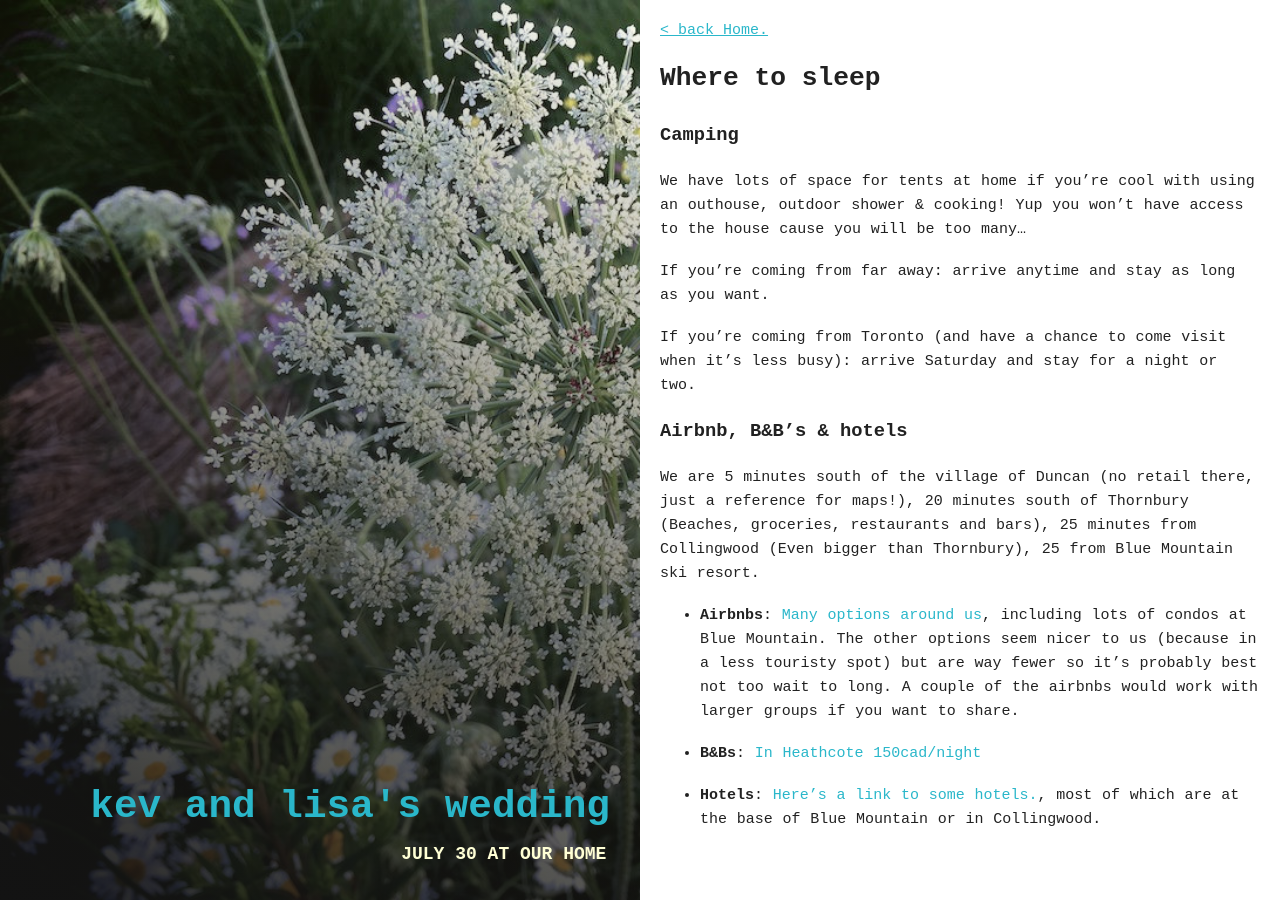
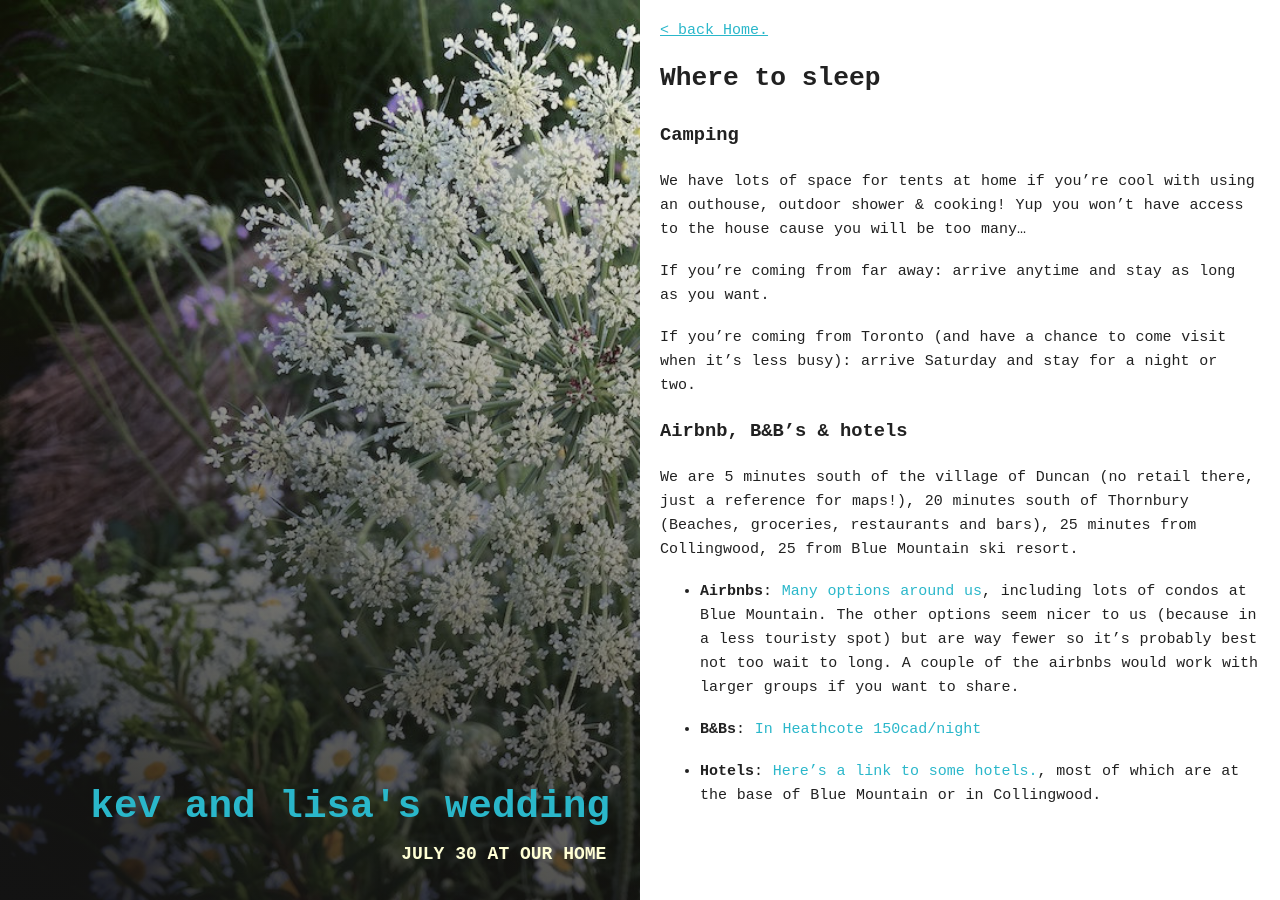
Before and after one commit to kevwalsh/carota, a Jekyll site: the page built from _posts/2016-01-05-where-to-sleep.md, in a window 1280 px wide. Built offline with Jekyll 4.4.1, drawn with Linux system fonts in a browser that asks for light colours.

Commit message:
Update 2016-01-05-where-to-sleep.md

```diff
--- a/_posts/2016-01-05-where-to-sleep.md
+++ b/_posts/2016-01-05-where-to-sleep.md
@@ -23,7 +23,7 @@
 
 #### Airbnb, B&B's & hotels
 
-We are 5 minutes south of the village of Duncan (no retail there, just a reference for maps!), 20 minutes south of Thornbury (Beaches, groceries, restaurants and bars), 25 minutes from Collingwood (Even bigger than Thornbury), 25 from Blue Mountain ski resort.
+We are 5 minutes south of the village of Duncan (no retail there, just a reference for maps!), 20 minutes south of Thornbury (Beaches, groceries, restaurants and bars), 25 minutes from Collingwood, 25 from Blue Mountain ski resort.
 
 - **Airbnbs**: [Many options around us](https://www.airbnb.ca/s/Duncan--Canada?checkin=29-07-2016&checkout=01-08-2016&guests=2&room_types%5B%5D=Entire+home%2Fapt&sw_lat=44.26659464166998&sw_lng=-80.60931852550351&ne_lat=44.52074649763&ne_lng=-80.28659513683164&search_by_map=true&zoom=11&ss_id=2ulkhhr6&s_tag=oH5o_ORV), including lots of condos at Blue Mountain. The other options seem nicer to us (because in a less touristy spot) but are way fewer so it's probably best not too wait to long.  A couple of the airbnbs would work with larger groups if you want to share.
 
```
